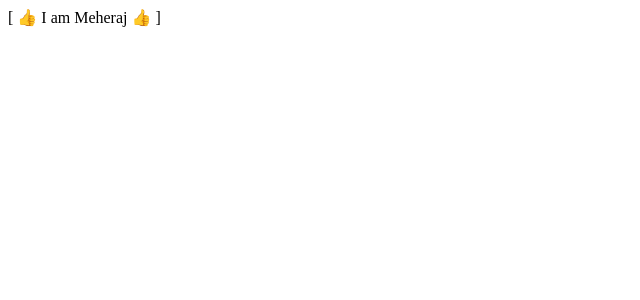
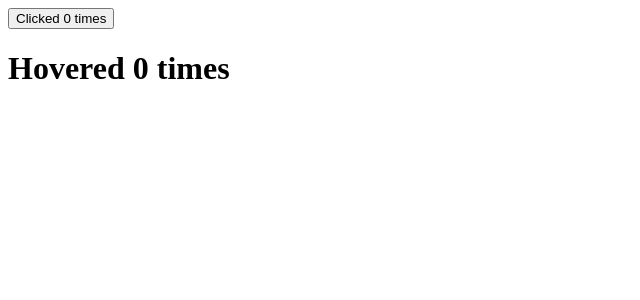
Before and after one commit to meheraj-hossain/react-learning, a React (Vite) app: page / in a window 1280 px wide. Shown: the top 300 px of the page, without its empty margins (0-640 px from the left). Built offline with nearby package versions, Linux system fonts and the light colour scheme.

Commit message:
higher order component understood

```diff
--- a/src/App.jsx
+++ b/src/App.jsx
@@ -1,17 +1,11 @@
-import Text from "./components/composition/Text.jsx";
-import Emoji from "./components/composition/Emoji.jsx";
-import Bracket from "./components/composition/Bracket.jsx";
+import ClickCounter from "./components/ClickCounter.jsx";
+import HoverCounter from "./components/HoverCounter.jsx";
 
 function App() {
     return (
         <div>
-            <Emoji>
-                {({ob}) => (
-                    <Bracket>
-                        {({br}) => <Text insertEmoji={ob} insertBracket={br}/>}
-                    </Bracket>
-                )}
-            </Emoji>
+            <ClickCounter/>
+            <HoverCounter/>
         </div>
     );
 }
--- /dev/null
+++ b/src/components/ClickCounter.jsx
@@ -0,0 +1,19 @@
+import withCounter from "./HOC/withCounter.jsx";
+import PropTypes from "prop-types";
+
+const ClickCounter = ({count, incrementCount}) => {
+    return (
+        <div>
+            <button type="button" onClick={incrementCount}>
+                Clicked {count} times
+            </button>
+        </div>
+    )
+}
+
+ClickCounter.propTypes = {
+    count: PropTypes.number.isRequired,
+    incrementCount: PropTypes.func.isRequired,
+}
+
+export default withCounter(ClickCounter);
--- /dev/null
+++ b/src/components/HOC/withCounter.jsx
@@ -0,0 +1,25 @@
+import React from "react";
+
+const withCounter = (OriginalComponent) => {
+    class NewComponent extends React.Component {
+        state = {
+            count: 0,
+        };
+
+        incrementCount = () => {
+            this.setState((previousState) => ({
+                count: previousState.count + 1,
+            }));
+        }
+
+        render() {
+            const {count} = this.state;
+
+            return <OriginalComponent count={count} incrementCount={this.incrementCount}/>
+        }
+    }
+
+    return NewComponent;
+}
+
+export default withCounter;
--- /dev/null
+++ b/src/components/HoverCounter.jsx
@@ -0,0 +1,19 @@
+import withCounter from "./HOC/withCounter.jsx";
+import PropTypes from "prop-types";
+
+const HoverCounter = ({count, incrementCount}) => {
+    return (
+        <div>
+            <h1 onMouseOver={incrementCount}>
+                Hovered {count} times
+            </h1>
+        </div>
+    )
+}
+
+HoverCounter.propTypes = {
+    count: PropTypes.number.isRequired,
+    incrementCount: PropTypes.func.isRequired,
+}
+
+export default withCounter(HoverCounter);
--- a/src/components/composition/Bracket.jsx
+++ /dev/null
@@ -1,10 +0,0 @@
-import React from "react";
-
-export default class Bracket extends React.Component {
-    addBracket = (text) => `[ ${text} ]`;
-
-    render() {
-        // eslint-disable-next-line react/prop-types
-        return this.props.children({br: this.addBracket});
-    }
-}
--- a/src/components/composition/Emoji.jsx
+++ /dev/null
@@ -1,10 +0,0 @@
-import React from "react";
-
-export default class Emoji extends React.Component {
-    addEmoji = (text, emoji) => `${emoji} ${text} ${emoji} `;
-
-    render() {
-        // eslint-disable-next-line react/prop-types
-        return this.props.children({ob: this.addEmoji});
-    }
-}
--- a/src/components/composition/Text.jsx
+++ /dev/null
@@ -1,22 +0,0 @@
-import PropTypes from "prop-types";
-
-export default function Text({insertEmoji, insertBracket}) {
-    let text = 'I am Meheraj';
-
-        if(insertEmoji) {
-              text = insertEmoji(text, '👍');
-        }
-        if (insertBracket) {
-             text = insertBracket(text);
-        }
-        return (
-            <div>
-                {text}
-            </div>
-        )
-}
-
-Text.propTypes = {
-    insertEmoji: PropTypes.func.isRequired,
-    insertBracket: PropTypes.func.isRequired,
-}
```
Also changed, not shown: src/components/inheritance/Emoji.jsx (deleted, +0 -14 lines), src/components/inheritance/Text.jsx (deleted, +0 -13 lines).
